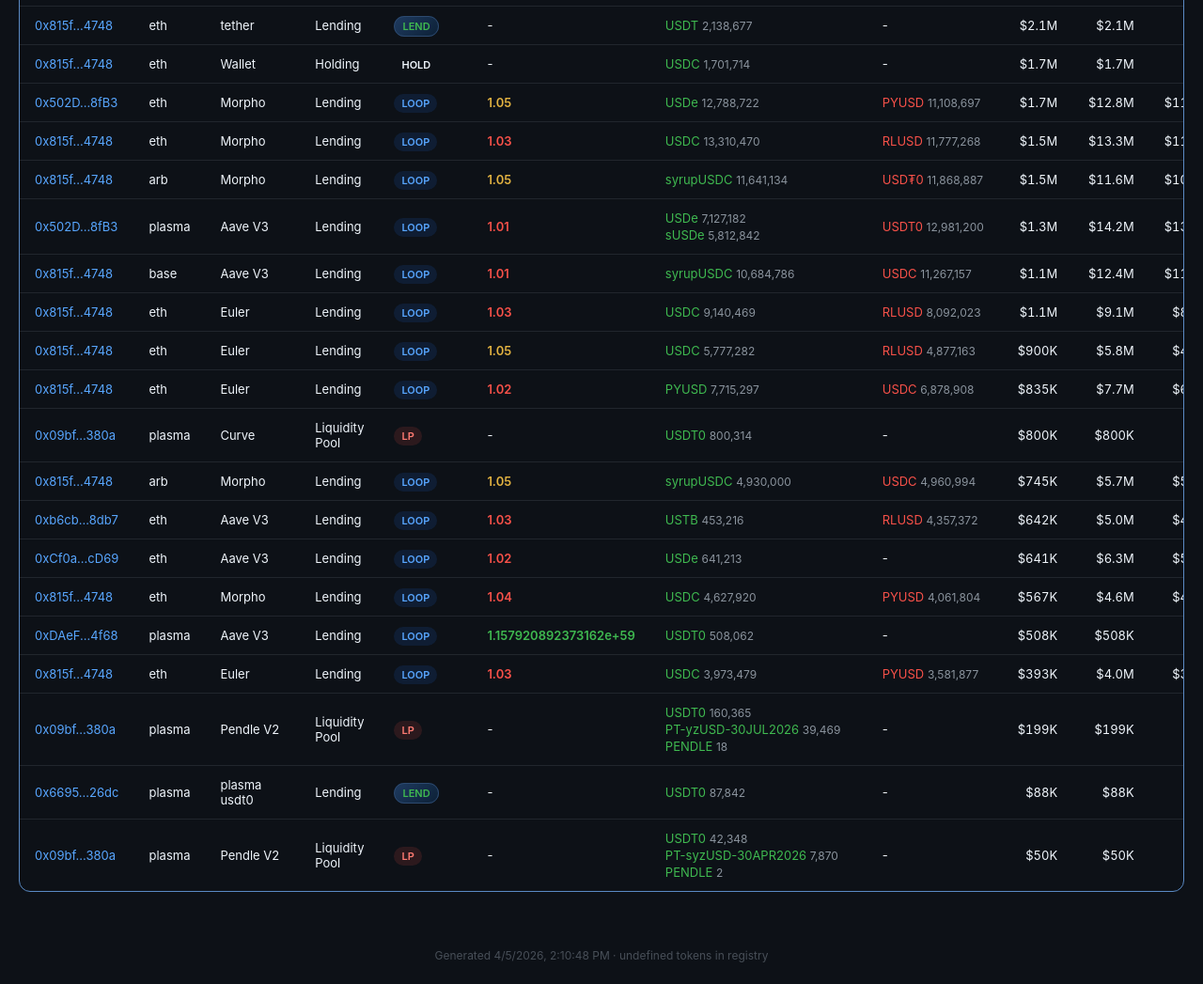
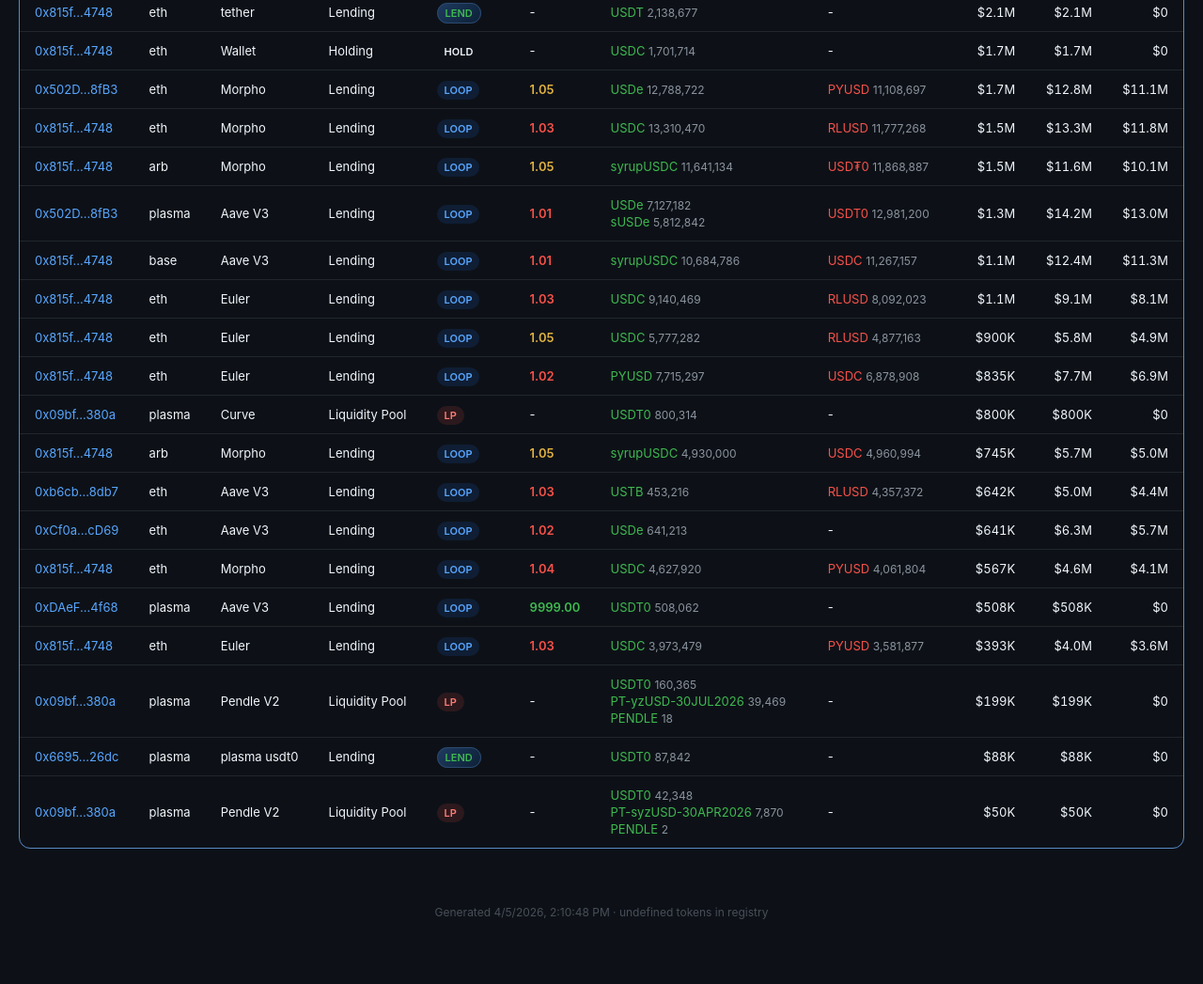
Before and after one commit to bubbamacxtxt-cyber/protocol-yield-tracker, a website: page yuzu.html in a window 1280 px wide. Shown: the part 790-1837 px from the top of the page at 94% size. After the commit the page ends 1808 px from the top, so only its background shows below. Drawn offline with Linux system fonts and the light colour scheme.

Commit message:
Health factor: cap at 9999 then round to 2 decimals

```diff
--- a/yuzu.html
+++ b/yuzu.html
@@ -169,7 +169,7 @@ function render() {
 
     const rows = filtered.map(p => {
         const w = p.wallet.slice(0, 6) + '...' + p.wallet.slice(-4);
-        const hf = p.health_rate ? `<span class="hf ${p.health_rate < 1.05 ? 'hf-danger' : p.health_rate < 1.15 ? 'hf-warn' : 'hf-safe'}">${p.health_rate.toFixed(2)}</span>` : '-';
+        const hf = p.health_rate ? `<span class="hf ${p.health_rate < 1.05 ? 'hf-danger' : p.health_rate < 1.15 ? 'hf-warn' : 'hf-safe'}">${Math.min(p.health_rate,9999).toFixed(2)}</span>` : '-';
         const supply = p.supply.map(t => `<div class="token token-supply">${t.real_symbol || t.symbol} <span class="token-amount">${t.amount.toLocaleString(undefined,{maximumFractionDigits:0})}</span></div>`).join('');
         const borrow = p.borrow.map(t => `<div class="token token-borrow">${t.real_symbol || t.symbol} <span class="token-amount">${t.amount.toLocaleString(undefined,{maximumFractionDigits:0})}</span></div>`).join('');
         return `<tr>
```
Also changed, not shown: anzen.html (+1 -1 lines), avant.html (+1 -1 lines), infinifi.html (+1 -1 lines), makina/dialectic-usd.html (+1 -1 lines), makina/steakhouse-usd.html (+1 -1 lines), midas/midas-mapollo.html (+1 -1 lines), midas/midas-mhyper.html (+1 -1 lines), midas/midas-mmev.html (+1 -1 lines), pareto.html (+1 -1 lines), reservoir.html (+1 -1 lines), superform/flagship-usdc-supervault.html (+1 -1 lines), upshift/earnausd.html (+1 -1 lines), upshift/upshift-core-usdc.html (+1 -1 lines), upshift/upshift-singularv.html (+1 -1 lines), 1 more files.
